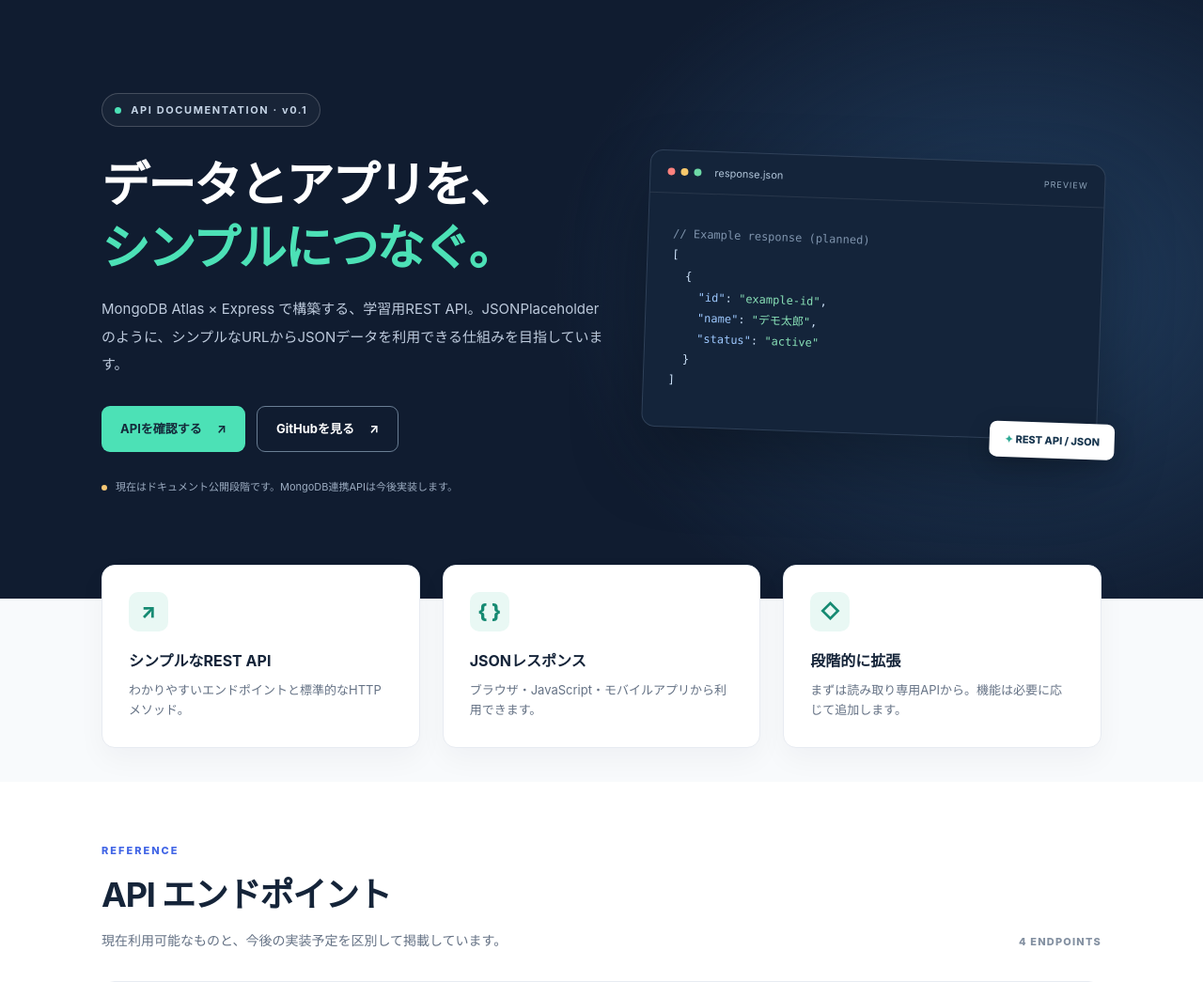
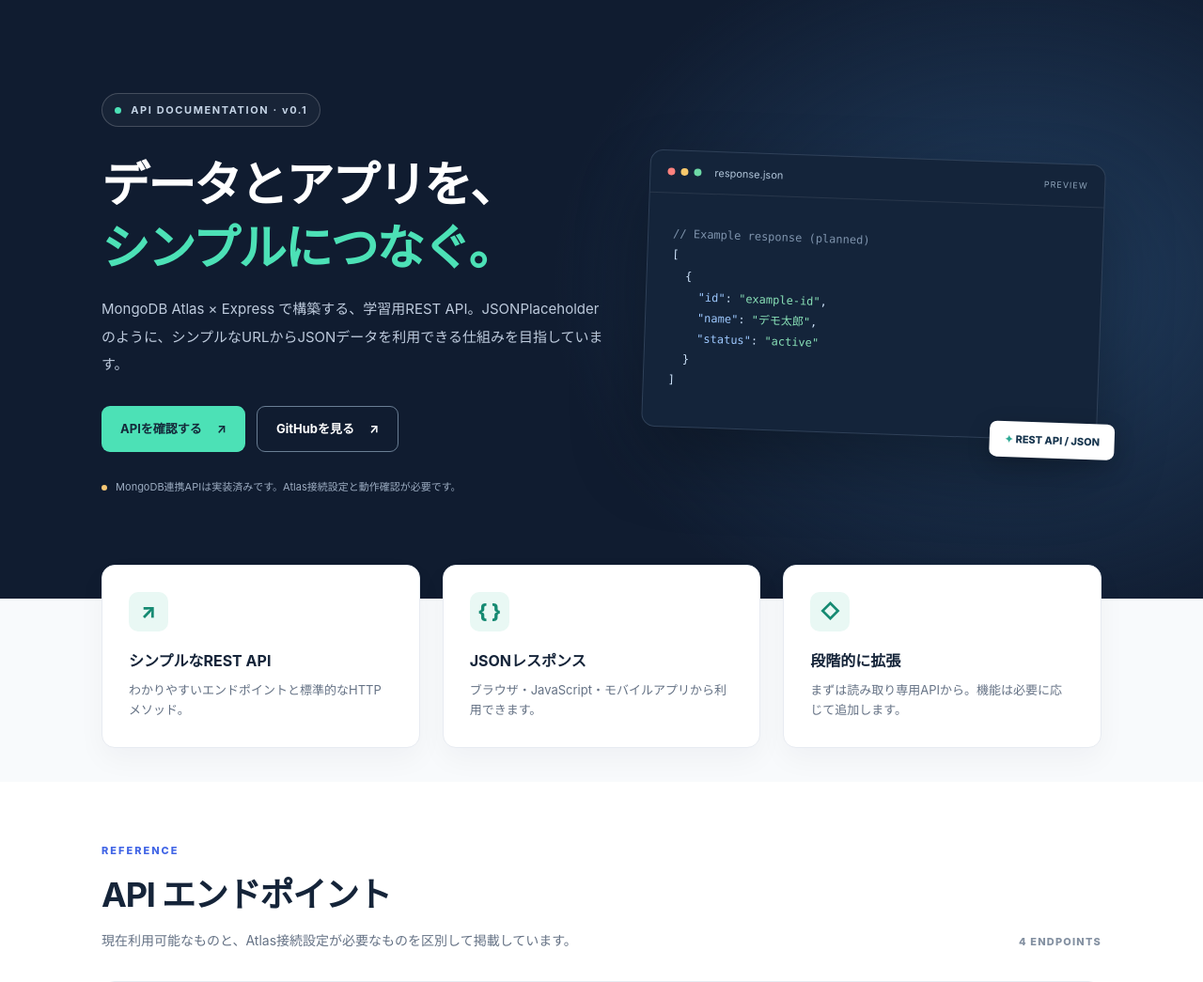
Before and after one commit to iwasaki-hub/ai-workspace-api, a Node server app: page / in a window 1280 px wide. Shown: the part 80-1125 px from the top of the page at 94% size. Run offline with Node 20, Linux system fonts and the light colour scheme; some libraries are stand-ins or nearby versions.

Commit message:
Update API documentation to distinguish implemented routes from pending Atlas configuration

```diff
--- a/views/index.ejs
+++ b/views/index.ejs
@@ -12,7 +12,7 @@
           <a class="button button-primary" href="#endpoints">APIを確認する <span aria-hidden="true">↗</span></a>
           <a class="button button-secondary" href="https://github.com/iwasaki-hub/ai-workspace-api" target="_blank" rel="noopener noreferrer">GitHubを見る <span aria-hidden="true">↗</span></a>
         </div>
-        <div class="hero-note"><span class="note-dot"></span> 現在はドキュメント公開段階です。MongoDB連携APIは今後実装します。</div>
+        <div class="hero-note"><span class="note-dot"></span> MongoDB連携APIは実装済みです。Atlas接続設定と動作確認が必要です。</div>
       </div>
       <div class="hero-visual" aria-label="APIレスポンスのイメージ">
         <div class="window-bar"><span class="window-dots"><i></i><i></i><i></i></span><span>response.json</span><span class="window-label">PREVIEW</span></div>
@@ -39,7 +39,7 @@
 
   <section class="section" id="endpoints">
     <div class="container">
-      <div class="section-heading"><div><span class="section-kicker">REFERENCE</span><h2>API エンドポイント</h2><p>現在利用可能なものと、今後の実装予定を区別して掲載しています。</p></div><span class="section-count"><%= endpoints.length %> ENDPOINTS</span></div>
+      <div class="section-heading"><div><span class="section-kicker">REFERENCE</span><h2>API エンドポイント</h2><p>現在利用可能なものと、Atlas接続設定が必要なものを区別して掲載しています。</p></div><span class="section-count"><%= endpoints.length %> ENDPOINTS</span></div>
       <div class="endpoint-list">
         <% endpoints.forEach(endpoint => { %>
           <article class="endpoint-card">
@@ -82,8 +82,8 @@ console.log(data);
       <div class="section-heading"><div><span class="section-kicker">WHAT'S NEXT</span><h2>開発ロードマップ</h2><p>小さく公開し、動作を確認しながら育てていきます。</p></div></div>
       <div class="roadmap-grid">
         <article class="roadmap-item"><span class="roadmap-step done">01</span><span class="roadmap-state">完了</span><h3>Express + Render</h3><p>最小のWebサーバーと稼働確認APIを公開。</p></article>
-        <article class="roadmap-item"><span class="roadmap-step current">02</span><span class="roadmap-state">現在の段階</span><h3>EJSドキュメント</h3><p>共通テンプレートを使ったAPI仕様ページを整備。</p></article>
-        <article class="roadmap-item"><span class="roadmap-step">03</span><span class="roadmap-state">今後</span><h3>MongoDB Atlas連携</h3><p>デモデータを読み取るGETエンドポイントを追加。</p></article>
+        <article class="roadmap-item"><span class="roadmap-step current">02</span><span class="roadmap-state">実装済み</span><h3>EJSドキュメント</h3><p>共通テンプレートを使ったAPI仕様ページを整備。</p></article>
+        <article class="roadmap-item"><span class="roadmap-step">03</span><span class="roadmap-state">接続設定待ち</span><h3>MongoDB Atlas連携</h3><p>GETエンドポイントは実装済み。Render環境変数とAtlasのIP設定後に接続確認。</p></article>
         <article class="roadmap-item"><span class="roadmap-step">04</span><span class="roadmap-state">将来検討</span><h3>API機能の拡充</h3><p>検索、OpenAPI、API実行テストなどを段階的に検討。</p></article>
       </div>
     </div>
```
